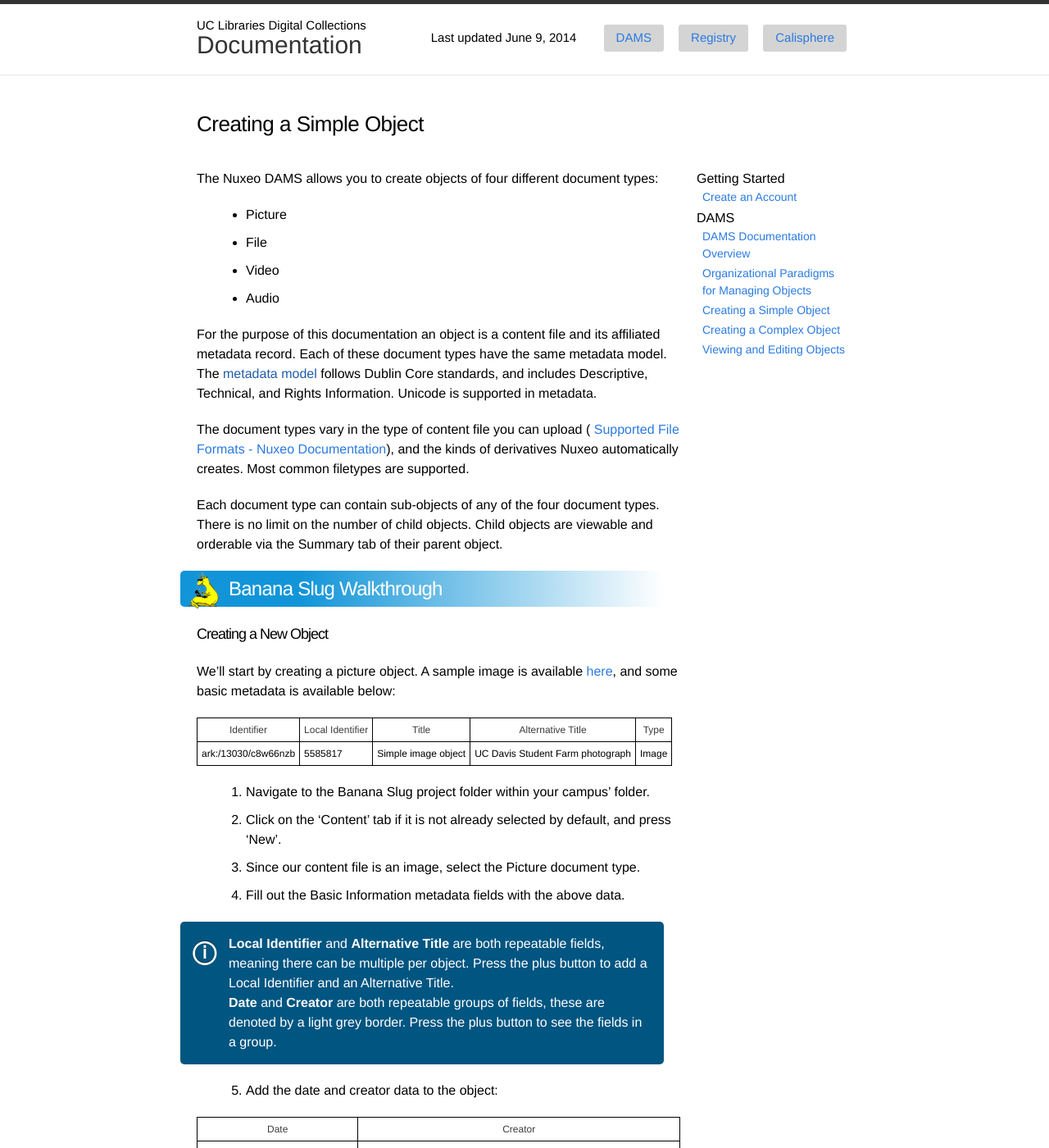
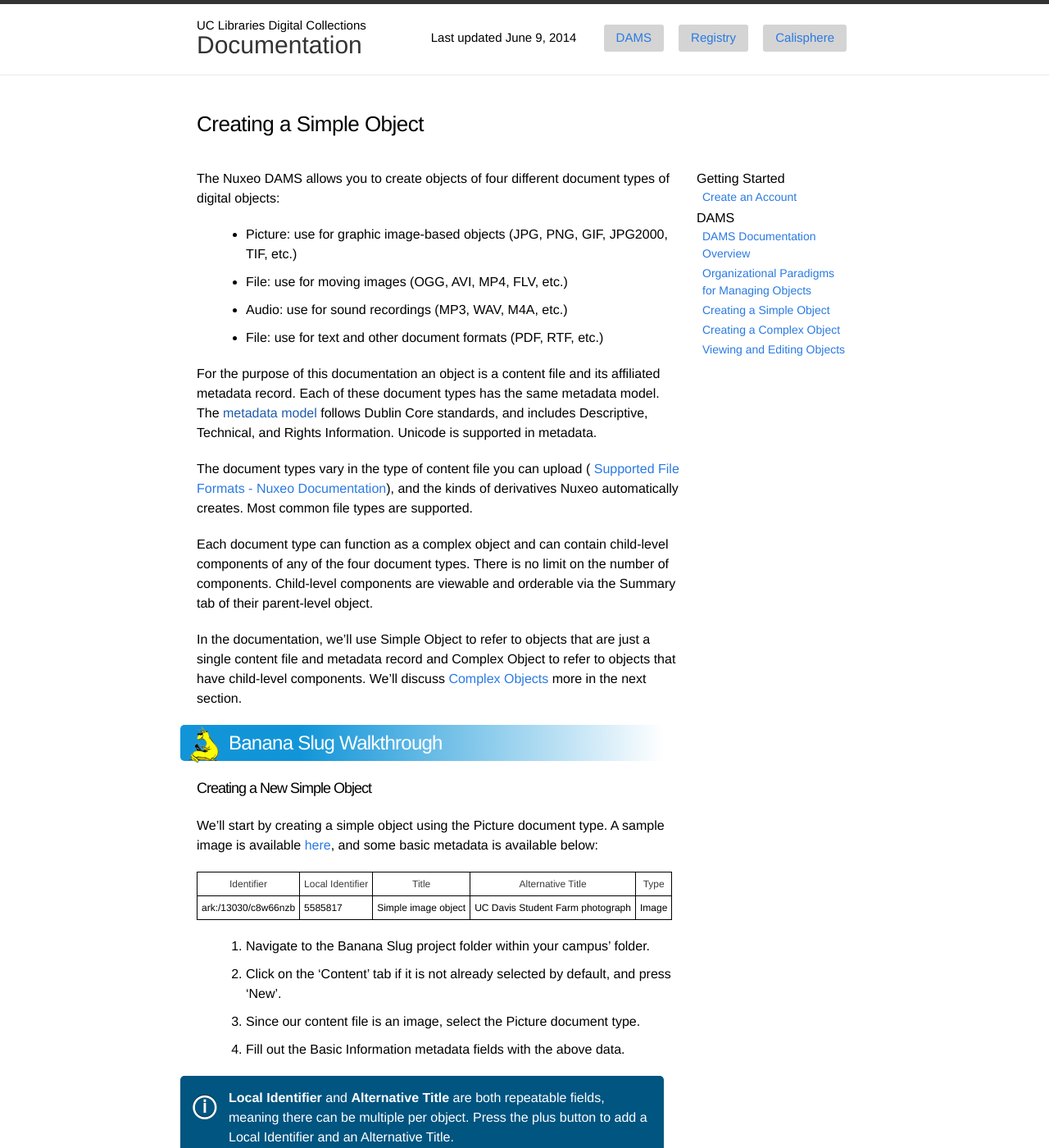
Before and after one commit to ucldc/ucldc-docs, a Jekyll site: the page built from docs/dams/create-objects.md, in a window 1280 px wide and 1400 px high. Shown: the whole window at 82% size. Built offline with Jekyll 4.4.1, drawn with Linux system fonts in a browser that asks for light colours; nearby versions of some CDN libraries.

Commit message:
Folding in some of Adrian's changes to create a complex object and create a simple object documents

```diff
--- a/docs/dams/create-objects.md
+++ b/docs/dams/create-objects.md
@@ -1,33 +1,35 @@
 ---
 layout: doc
 title: Creating a Simple Object
-next_section: dams/edit-objects
+next_section: dams/complex-objects
 prev_section: dams/organization
 permalink: /create-objects/
 ---
 
-The Nuxeo DAMS allows you to create objects of four different document types:
+The Nuxeo DAMS allows you to create objects of four different document types of digital objects:
 
-- Picture
-- File
-- Video
-- Audio
+- Picture: use for graphic image-based objects (JPG, PNG, GIF, JPG2000, TIF, etc.)
+- File: use for moving images (OGG, AVI, MP4, FLV, etc.)
+- Audio: use for sound recordings (MP3, WAV, M4A, etc.)
+- File: use for text and other document formats (PDF, RTF, etc.)
 
-For the purpose of this documentation an object is a content file and its affiliated metadata record. Each of these document types have the same metadata model. The [metadata model]() follows Dublin Core standards, and includes Descriptive, Technical, and Rights Information. Unicode is supported in metadata.
+For the purpose of this documentation an object is a content file and its affiliated metadata record. Each of these document types has the same metadata model. The [metadata model]() follows Dublin Core standards, and includes Descriptive, Technical, and Rights Information. Unicode is supported in metadata.
 
 <!---
 TODO: metadata model document - link to ucldc wiki excel spreadsheet?
 --->
 
-The document types vary in the type of content file you can upload (<a href="http://doc.nuxeo.com/display/public/USERDOC/Supported+File+Formats" target="_blank"> Supported File Formats - Nuxeo Documentation</a>), and the kinds of derivatives Nuxeo automatically creates. Most common filetypes are supported.
+The document types vary in the type of content file you can upload (<a href="http://doc.nuxeo.com/display/public/USERDOC/Supported+File+Formats" target="_blank"> Supported File Formats - Nuxeo Documentation</a>), and the kinds of derivatives Nuxeo automatically creates. Most common file types are supported.
 
-Each document type can contain sub-objects of any of the four document types. There is no limit on the number of child objects. Child objects are viewable and orderable via the Summary tab of their parent object.
+Each document type can function as a complex object and can contain child-level components of any of the four document types. There is no limit on the number of components. Child-level components are viewable and orderable via the Summary tab of their parent-level object.
+
+In the documentation, we'll use Simple Object to refer to objects that are just a single content file and metadata record and Complex Object to refer to objects that have child-level components. We'll discuss [Complex Objects]({{ site.url }}{{ site.url }}/docs/dams/complex-objects/) more in the next section.
 
 <div class="walkthrough">Banana Slug Walkthrough</div>
 
-#### Creating a New Object
+#### Creating a New Simple Object
 
-We'll start by creating a picture object. A sample image is available <a href="{{ site.url }}{{ site.baseurl }}/images/Medium_uc-davis-student-farm-49.jpg" download>here</a>, and some basic metadata is available below:
+We'll start by creating a simple object using the Picture document type. A sample image is available <a href="{{ site.url }}{{ site.baseurl }}/images/Medium_uc-davis-student-farm-49.jpg" download>here</a>, and some basic metadata is available below:
 
 | Identifier          | Local Identifier | Title               | Alternative Title                | Type  |
 |---------------------|------------------|---------------------|----------------------------------|-------|
```
Also changed, not shown: docs/dams/complex-objects.md (+4 -4 lines).
